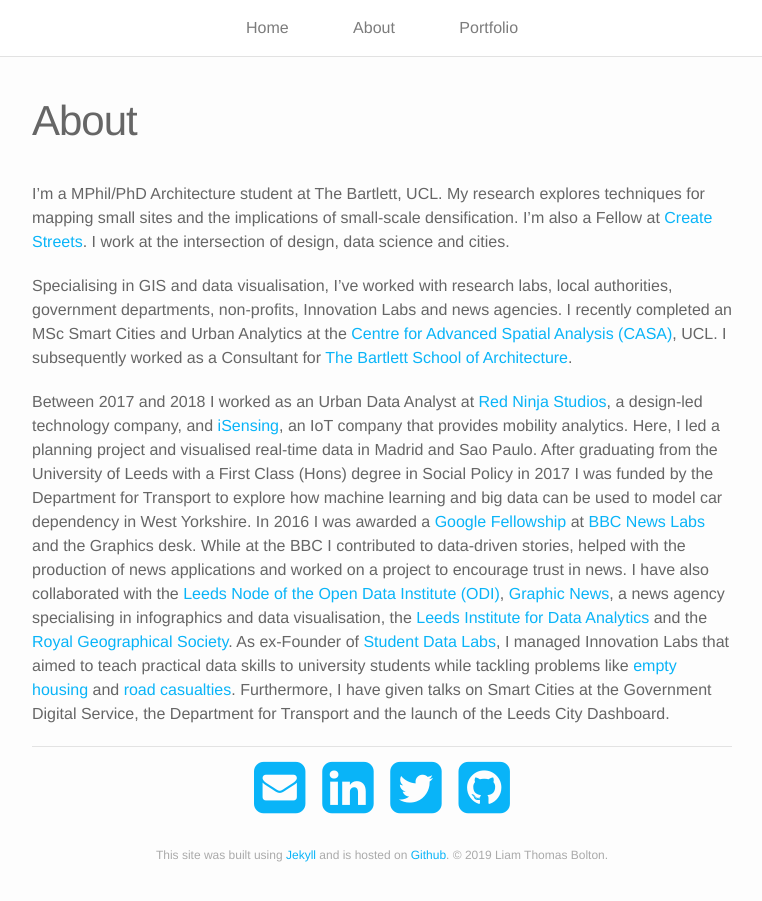
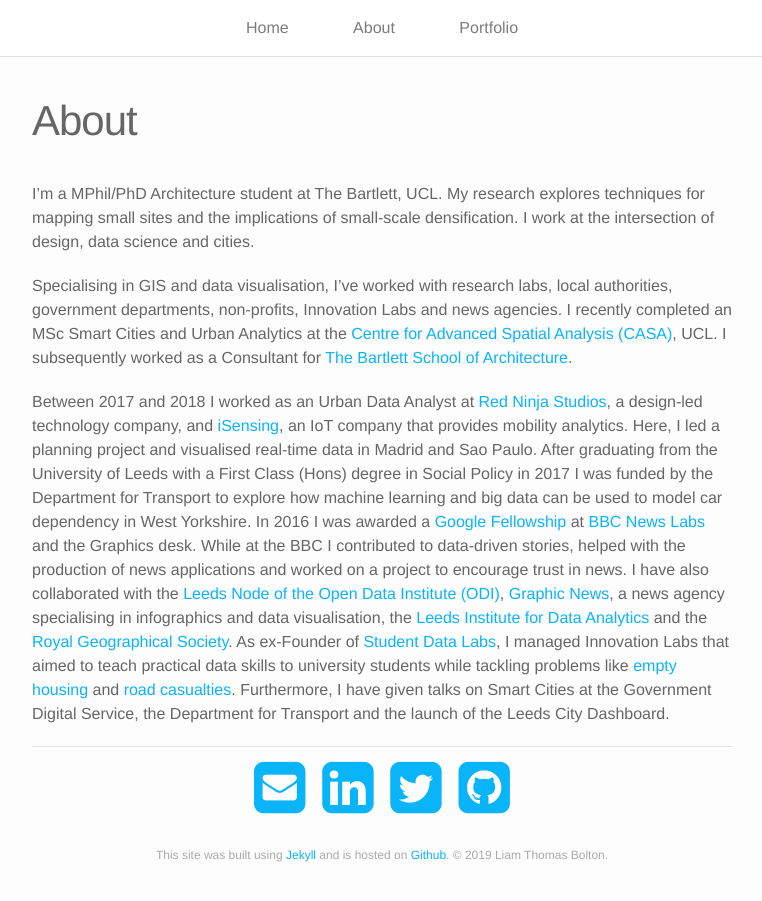
Before and after one commit to lbuk/portfolio-website, a Jekyll site: the page built from about.md, in a window 1280 px wide and 972 px high. Shown: the top 901 px of the window, without its empty margins (258-1020 px from the left). Built offline with Jekyll 4.4.1, drawn with Linux system fonts in a browser that asks for light colours; nearby versions of some CDN libraries.

Commit message:
Update about.md

```diff
--- a/about.md
+++ b/about.md
@@ -4,7 +4,7 @@
 permalink: /About/
 ---
 
-I'm a MPhil/PhD Architecture student at The Bartlett, UCL. My research explores techniques for mapping small sites and the implications of small-scale densification. I'm also a Fellow at <a href="http://dev.createstreets.com/">Create Streets</a>. I work at the intersection of design, data science and cities.
+I'm a MPhil/PhD Architecture student at The Bartlett, UCL. My research explores techniques for mapping small sites and the implications of small-scale densification. I work at the intersection of design, data science and cities.
 
 Specialising in GIS and data visualisation, I've worked with research labs, local authorities, government departments, non-profits, Innovation Labs and news agencies. I recently completed an MSc Smart Cities and Urban Analytics at the <a href="https://www.ucl.ac.uk/bartlett/casa/">Centre for Advanced Spatial Analysis (CASA)</a>, UCL. I subsequently worked as a Consultant for <a href="https://www.ucl.ac.uk/bartlett/architecture/">The Bartlett School of Architecture</a>.
 
```
